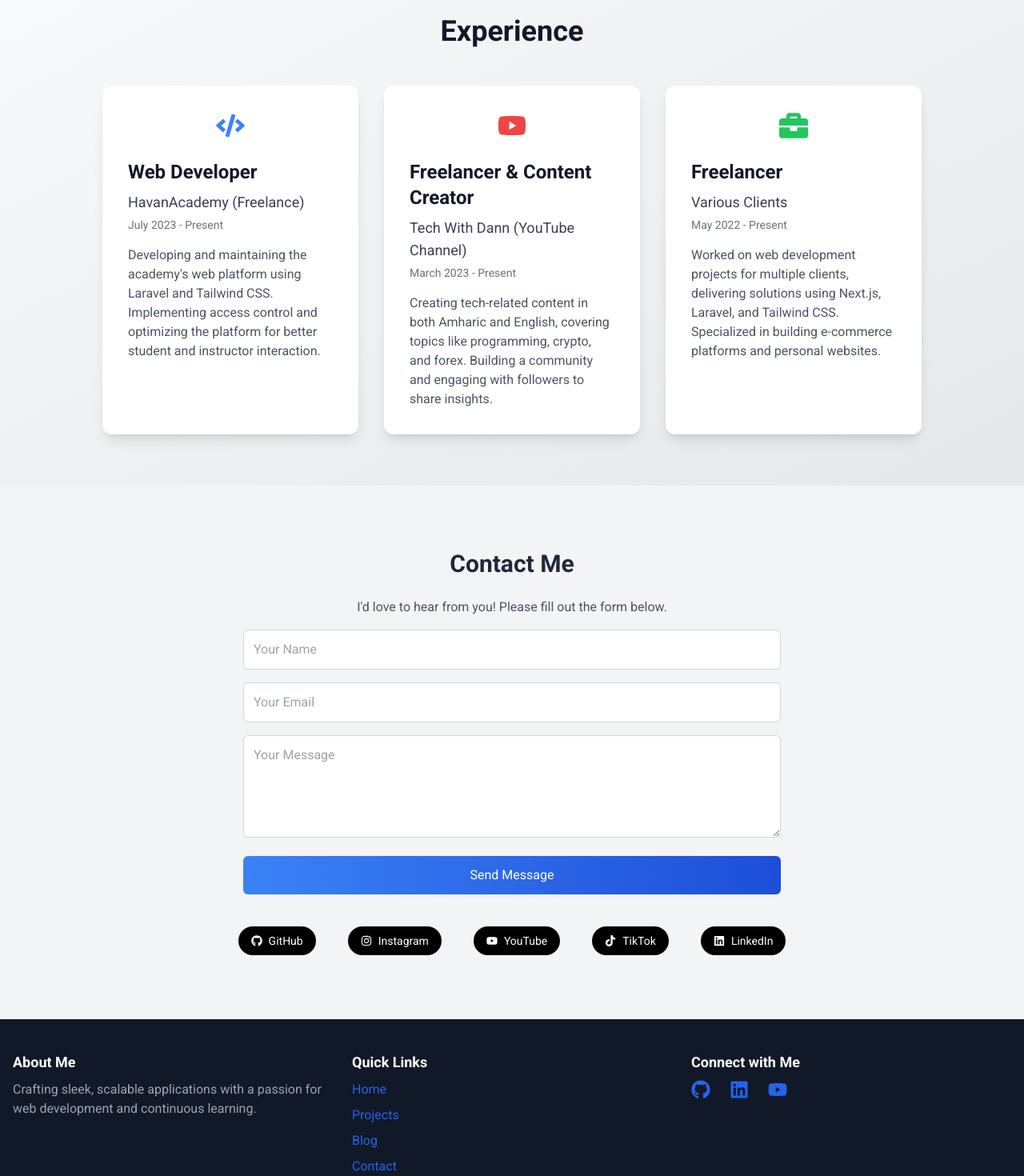
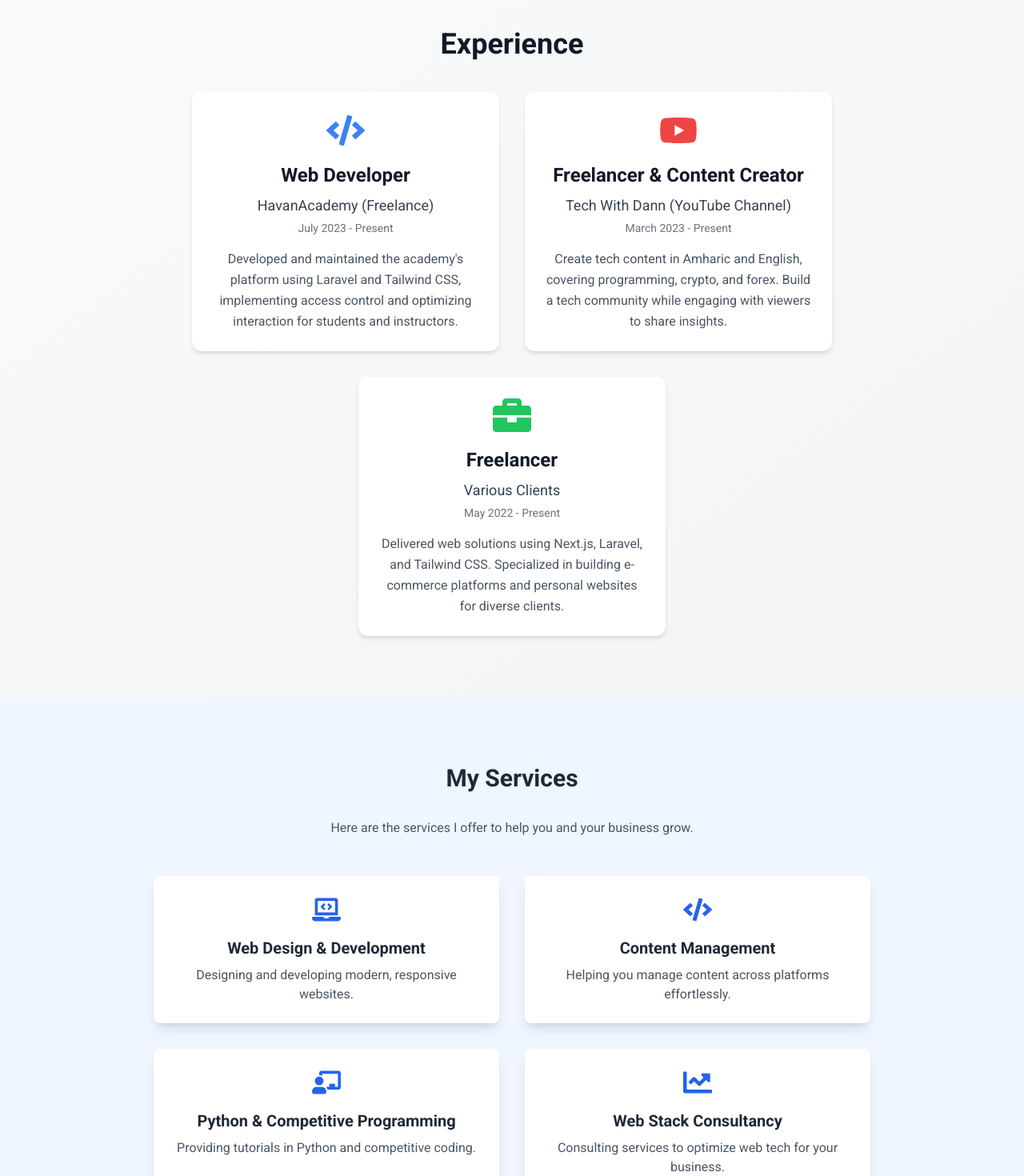
Before and after one commit to codewithdann0/my-portfolio, a Next.js app: page / in a window 1280 px wide. Shown: the part 3280-4750 px from the top of the page at 80% size. Built offline with nearby package versions, Linux system fonts and the light colour scheme.

Commit message:
The Exprience section modified

```diff
--- a/app/components/Contact.tsx
+++ /dev/null
@@ -1,132 +0,0 @@
-"use client";
-import { useState } from "react";
-import {
-  FaGithub,
-  FaInstagram,
-  FaTiktok,
-  FaLinkedin,
-  FaYoutube,
-} from "react-icons/fa";
-import Link from "next/link";
-
-export default function Contact() {
-  const [name, setName] = useState("");
-  const [email, setEmail] = useState("");
-  const [message, setMessage] = useState("");
-  const [loading, setLoading] = useState(false);
-  const [error, setError] = useState("");
-  const [success, setSuccess] = useState("");
-
-  const validateEmail = (email: string) => {
-    const re = /^[^\s@]+@[^\s@]+\.[^\s@]+$/;
-    return re.test(email);
-  };
-
-  const handleSubmit = async (e: React.FormEvent) => {
-    e.preventDefault();
-    if (!name.trim() || !email.trim() || !message.trim()) {
-      setError("All fields are required.");
-      return;
-    }
-    if (!validateEmail(email)) {
-      setError("Please enter a valid email address.");
-      return;
-    }
-    setLoading(true);
-    setError("");
-    setSuccess("");
-    try {
-      const response = await fetch("/api/contact", {
-        method: "POST",
-        headers: {
-          "Content-Type": "application/json",
-        },
-        body: JSON.stringify({ name, email, message }),
-      });
-      if (!response.ok) {
-        throw new Error("Network response was not ok");
-      }
-      const data = await response.json();
-      setSuccess(data.message);
-      setName("");
-      setEmail("");
-      setMessage("");
-    } catch (err) {
-      setError("Something went wrong. Please try again.");
-    } finally {
-      setLoading(false);
-    }
-  };
-
-  return (
-    <section id="contact" className="py-20 bg-gray-100 dark:bg-gray-900">
-      <div className="max-w-2xl mx-auto text-center">
-        <h2 className="text-3xl font-bold text-gray-800 dark:text-white mb-6">
-          Contact Me
-        </h2>
-        <p className="text-gray-600 dark:text-gray-300 mb-4">
-          I'd love to hear from you! Please fill out the form below.
-        </p>
-        <form onSubmit={handleSubmit} className="space-y-4">
-          <input
-            type="text"
-            placeholder="Your Name"
-            value={name}
-            onChange={(e) => setName(e.target.value)}
-            required
-            className="w-full p-3 border border-gray-300 rounded-md dark:bg-gray-800 dark:border-gray-700 dark:text-white focus:outline-none focus:ring-2 focus:ring-blue-500"
-            aria-label="Your Name"
-          />
-          <input
-            type="email"
-            placeholder="Your Email"
-            value={email}
-            onChange={(e) => setEmail(e.target.value)}
-            required
-            className="w-full p-3 border border-gray-300 rounded-md dark:bg-gray-800 dark:border-gray-700 dark:text-white focus:outline-none focus:ring-2 focus:ring-blue-500"
-            aria-label="Your Email"
-          />
-          <textarea
-            placeholder="Your Message"
-            value={message}
-            onChange={(e) => setMessage(e.target.value)}
-            required
-            className="w-full p-3 border border-gray-300 rounded-md h-32 dark:bg-gray-800 dark:border-gray-700 dark:text-white focus:outline-none focus:ring-2 focus:ring-blue-500"
-            aria-label="Your Message"
-          />
-          {/* Error message */}
-          {error && <p className="text-red-500">{error}</p>}
-          {/* Success message */}
-          {success && <p className="text-green-500">{success}</p>}
-          <button
-            type="submit"
-            className={`w-full p-3 bg-gradient-to-r from-blue-500 to-blue-700 text-white rounded-md transition-all duration-300 ${loading ? 'opacity-50 cursor-not-allowed' : ''}`}
-            disabled={loading}
-          >
-            {loading ? 'Sending...' : 'Send Message'}
-          </button>
-        </form>
-      </div>
-      <div className="flex gap-10 justify-center mt-10">
-          {[
-            { name: "GitHub", url: "https://github.com", icon: <FaGithub /> },
-            { name: "Instagram", url: "https://instagram.com", icon: <FaInstagram /> },
-            { name: "YouTube", url: "https://youtube.com", icon: <FaYoutube /> },
-            { name: "TikTok", url: "https://tiktok.com", icon: <FaTiktok /> },
-            { name: "LinkedIn", url: "https://linkedin.com", icon: <FaLinkedin /> },
-          ].map((link) => (
-            <Link
-              key={link.name}
-              href={link.url}
-              target="_blank"
-              className="flex items-center gap-2 bg-black text-white px-4 py-2 rounded-full text-sm hover:bg-gray-800 transition-transform transform hover:scale-110"
-            >
-              {link.icon}
-              {link.name}
-            </Link>
-          ))}
-        </div>
-
-    </section>
-  );
-}
--- a/app/components/Exprience.jsx
+++ b/app/components/Exprience.jsx
@@ -9,41 +9,45 @@ const Experience = () => {
       company: "HavanAcademy (Freelance)",
       duration: "July 2023 - Present",
       description:
-        "Developing and maintaining the academy's web platform using Laravel and Tailwind CSS. Implementing access control and optimizing the platform for better student and instructor interaction.",
-      icon: <FaCode className="text-4xl text-blue-500" />, // Code-related icon
+        "Developed and maintained the academy's platform using Laravel and Tailwind CSS, implementing access control and optimizing interaction for students and instructors.",
+      icon: <FaCode className="text-5xl text-blue-500" />, // Code icon
     },
     {
       title: "Freelancer & Content Creator",
       company: "Tech With Dann (YouTube Channel)",
       duration: "March 2023 - Present",
       description:
-        "Creating tech-related content in both Amharic and English, covering topics like programming, crypto, and forex. Building a community and engaging with followers to share insights.",
-      icon: <FaYoutube className="text-4xl text-red-500" />, // YouTube icon
+        "Create tech content in Amharic and English, covering programming, crypto, and forex. Build a tech community while engaging with viewers to share insights.",
+      icon: <FaYoutube className="text-5xl text-red-500" />, // YouTube icon
     },
     {
       title: "Freelancer",
       company: "Various Clients",
       duration: "May 2022 - Present",
       description:
-        "Worked on web development projects for multiple clients, delivering solutions using Next.js, Laravel, and Tailwind CSS. Specialized in building e-commerce platforms and personal websites.",
-      icon: <FaBriefcase className="text-4xl text-green-500" />, // Business icon
+        "Delivered web solutions using Next.js, Laravel, and Tailwind CSS. Specialized in building e-commerce platforms and personal websites for diverse clients.",
+      icon: <FaBriefcase className="text-5xl text-green-500" />, // Business icon
     },
   ];
 
   return (
-    <section className="py-16 bg-gradient-to-br from-gray-50 to-gray-200 dark:from-gray-800 dark:to-gray-900">
-      <h2 className="text-4xl font-extrabold mb-12 text-gray-900 dark:text-white text-center">
+    <section
+      id="experience"
+      className="py-20 bg-gradient-to-br from-gray-50 to-gray-100 dark:from-gray-900 dark:to-gray-800"
+    >
+      <div className="max-w-6xl mx-auto px-6 text-center">
+        <h2 className="text-4xl font-extrabold mb-10 text-gray-900 dark:text-white">
           Experience
         </h2>
-      <div className="flex flex-wrap justify-center gap-8 px-4"> {/* Added px-4 for padding */}
+        <div className="flex flex-wrap justify-center gap-8">
           {/* Experience Items */}
           {experiences.map((exp, index) => (
             <div
               key={index}
-            className="bg-white dark:bg-gray-800 rounded-xl shadow-lg p-8 w-full sm:w-96 md:w-80 transition-transform duration-300 ease-in-out hover:scale-105 hover:shadow-2xl"
+              className="bg-white dark:bg-gray-800 rounded-xl shadow-md p-6 w-full sm:w-80 md:w-96 transform transition-transform duration-300 hover:scale-105 hover:shadow-xl"
             >
-            <div className="flex items-center justify-center mb-6">
-              {exp.icon} {/* Display icon */}
+              <div className="flex items-center justify-center mb-4">
+                {exp.icon}
               </div>
               <h3 className="text-2xl font-semibold text-gray-900 dark:text-white">
                 {exp.title}
@@ -54,11 +58,12 @@ const Experience = () => {
               <p className="text-sm text-gray-500 dark:text-gray-400 mt-1">
                 {exp.duration}
               </p>
-            <p className="mt-4 text-gray-600 dark:text-gray-300">
+              <p className="mt-4 text-gray-600 dark:text-gray-300 leading-relaxed">
                 {exp.description}
               </p>
             </div>
           ))}
+        </div>
       </div>
     </section>
   );
--- /dev/null
+++ b/app/components/Services.tsx
@@ -0,0 +1,58 @@
+"use client";
+import { FaCode, FaLaptopCode, FaChartLine, FaChalkboardTeacher } from "react-icons/fa";
+
+export default function Services() {
+  const services = [
+    {
+      title: "Web Design & Development",
+      description: "Designing and developing modern, responsive websites.",
+      icon: <FaLaptopCode />,
+    },
+    {
+      title: "Content Management",
+      description: "Helping you manage content across platforms effortlessly.",
+      icon: <FaCode />,
+    },
+    {
+      title: "Python & Competitive Programming",
+      description: "Providing tutorials in Python and competitive coding.",
+      icon: <FaChalkboardTeacher />,
+    },
+    {
+      title: "Web Stack Consultancy",
+      description: "Consulting services to optimize web tech for your business.",
+      icon: <FaChartLine />,
+    },
+  ];
+
+  return (
+    <section id="services" className="py-20 bg-blue-50 dark:bg-gray-800">
+      <div className="max-w-4xl mx-auto text-center">
+        <h2 className="text-3xl font-bold text-gray-800 dark:text-white mb-8">
+          My Services
+        </h2>
+        <p className="text-gray-600 dark:text-gray-300 mb-12">
+          Here are the services I offer to help you and your business grow.
+        </p>
+        <div className="grid grid-cols-1 sm:grid-cols-2 gap-8">
+          {services.map((service, index) => (
+            <div
+              key={index}
+              className="p-6 bg-white dark:bg-gray-900 rounded-lg shadow-lg hover:shadow-xl transition-shadow"
+            >
+              <div className="flex items-center justify-center text-blue-600 dark:text-blue-400 text-4xl mb-4">
+                {service.icon}
+              </div>
+              <h3 className="text-xl font-semibold text-gray-800 dark:text-white mb-2">
+                {service.title}
+              </h3>
+              <p className="text-gray-600 dark:text-gray-300">
+                {service.description}
+              </p>
+            </div>
+          ))}
+        </div>
+      </div>
+    </section>
+  );
+}
--- a/app/layout.tsx
+++ b/app/layout.tsx
@@ -5,11 +5,12 @@ import Navbar from './components/Navbar';
 import Hero from './components/Hero';
 import About from './components/About';
 import Projects from './components/Projects'
-import Contact from "./components/Contact";
+import Contact from "./components/Services";
 import Footer from "./components/Footer";
 import Skills from './components/Skills';
 import Techstacks from './components/Techstacks';
 import Exprience from './components/Exprience'
+import Services from "./components/Services";
 const geistSans = localFont({
   src: "./fonts/GeistVF.woff",
   variable: "--font-geist-sans",
@@ -51,7 +52,7 @@ export default function RootLayout({
         <Skills />
         <Projects/>
         <Exprience/>
-        <Contact/>
+        <Services/>
         <Footer/>
         {children}
       </body>
```
Lines whose indentation alone changed are shown as unchanged.
